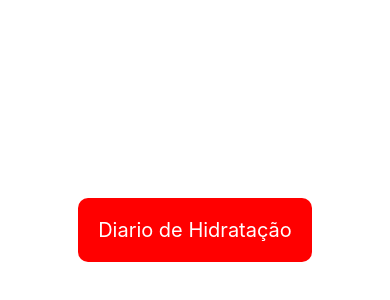
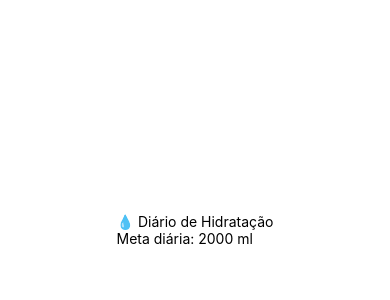
Before and after one commit to migueldinois/diario-hidratacao, a React Native app: screen / in a window 390 px wide. Shown: the part 192-492 px from the top of the page. Built offline with nearby package versions, Linux system fonts and the light colour scheme.

Commit message:
feat: estrutura inicial do aplicativo com componentes Header e lógica de consumo de água

```diff
--- a/App.jsx
+++ b/App.jsx
@@ -1,10 +1,25 @@
 import { StatusBar } from 'expo-status-bar';
+import { SafeAreaProvider } from 'react-native-safe-area-context';
+import {useState} from 'react';
+import {COLORS} from './src/constants/colors';
 import { StyleSheet, Text, View } from 'react-native';
+import Header from './src/components/Header';
 
 export default function App() {
+  const META = 2000;
+  const [consumo, setConsumo] = useState(0);
+
+  const handleAddWater = (amount) => {
+    setConsumo(consumo + amount);
+  }
+
+  const handleReset = () => {
+    setConsumo(0);
+  }
+
   return (
     <View style={styles.container}>
-      <Text style={styles.text}>Diario de Hidratação</Text>
+      <Header />
       <StatusBar style="auto" />
     </View>
   );
--- a/src/components/Header.jsx
+++ b/src/components/Header.jsx
@@ -0,0 +1,10 @@
+import { StyleSheet, Text, View } from 'react-native';
+
+export default function Header() {
+  return (
+    <View>
+      <Text>💧 Diário de Hidratação</Text>
+      <Text>Meta diária: 2000 ml</Text>
+    </View>
+  );
+}
```
Also changed, not shown: tels.PNG (added).
